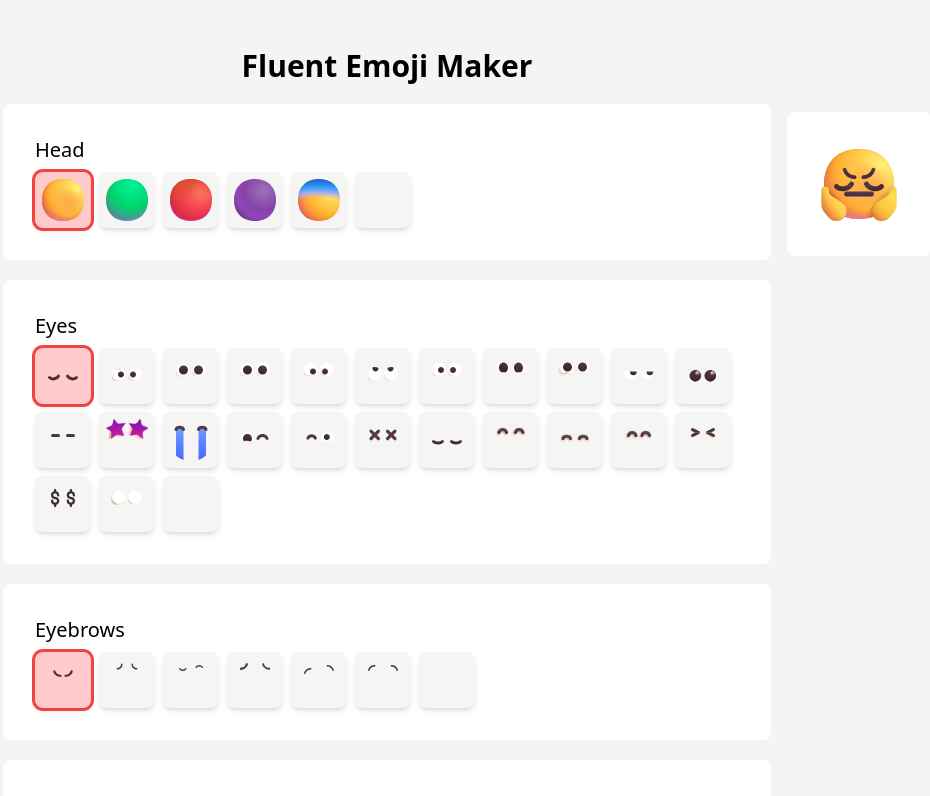
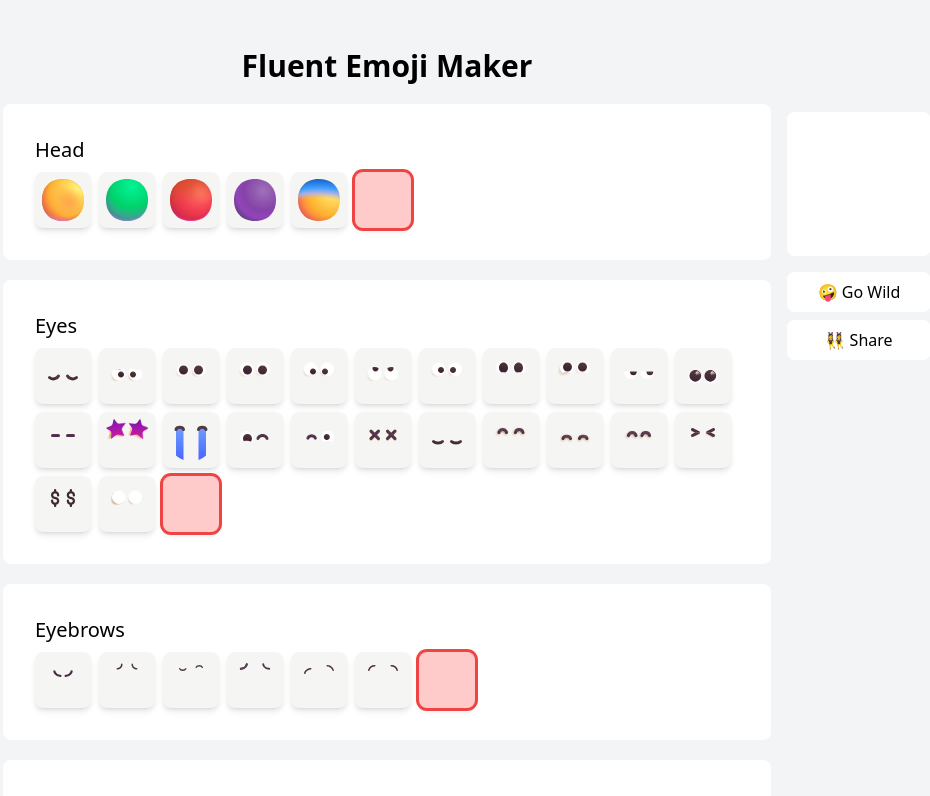
Before and after one commit to whexy/fluent-emoji, a React (Vite) app: page / in a window 1280 px wide. Shown: the top 796 px of the page, without its empty margins (173-1103 px from the left). Built offline with nearby package versions, Linux system fonts and the light colour scheme.

Commit message:
feat: share

```diff
--- a/package.json
+++ b/package.json
@@ -9,7 +9,9 @@
         "preview": "vite preview"
     },
     "dependencies": {
+        "@types/react-copy-to-clipboard": "^5.0.4",
         "react": "^18.2.0",
+        "react-copy-to-clipboard": "^5.1.0",
         "react-dom": "^18.2.0"
     },
     "devDependencies": {
--- a/src/App.tsx
+++ b/src/App.tsx
@@ -1,4 +1,5 @@
-import { useState } from 'react';
+import { useEffect, useState } from 'react';
+import { CopyToClipboard } from 'react-copy-to-clipboard';
 
 const assets = import.meta.glob('./assets/**/*.svg', {
   as: 'url',
@@ -59,11 +60,44 @@ function App() {
     }
   }
 
-  const [eyes, setEyes] = useState<number>(0);
-  const [head, setHead] = useState<number>(0);
-  const [eyebrows, setEyebrows] = useState<number>(0);
-  const [mouth, setMouth] = useState<number>(0);
-  const [details, setDetails] = useState<number>(0);
+  const [eyes, setEyes] = useState<number>(-1);
+  const [head, setHead] = useState<number>(-1);
+  const [eyebrows, setEyebrows] = useState<number>(-1);
+  const [mouth, setMouth] = useState<number>(-1);
+  const [details, setDetails] = useState<number>(-1);
+
+  useEffect(() => {
+    const params = new URLSearchParams(window.location.search);
+    const getInt = (s: string) => parseInt(params.get(s) || '-1');
+
+    setEyes(getInt('eyes'));
+    setHead(getInt('head'));
+    setEyebrows(getInt('eyebrows'));
+    setMouth(getInt('mouth'));
+    setDetails(getInt('details'));
+    draw();
+  }, []);
+
+  const draw = () => {
+    var canvas = document.getElementById('canvas') as HTMLCanvasElement;
+    const drawElement = (idx: number, gallery: string[]) => {
+      if (idx >= 0) {
+        var image = new Image();
+        image.src = gallery[idx];
+        image.onload = () => {
+          canvas.getContext('2d')?.drawImage(image, 0, 0, 144, 144);
+        };
+      }
+    };
+    canvas.getContext('2d')?.clearRect(0, 0, canvas.width, canvas.height);
+    drawElement(head, HeadSVGs);
+    drawElement(eyes, EyeSVGs);
+    drawElement(eyebrows, EyeBrowsSVGs);
+    drawElement(mouth, MouthSVGs);
+    drawElement(details, DetailsSVGs);
+  };
+
+  useEffect(() => draw(), [eyes, head, eyebrows, mouth, details]);
 
   const goWild = () => {
     const getRandom = (min: number, max: number) => {
@@ -79,7 +113,7 @@ function App() {
   };
 
   return (
-    <div className="flex justify-center gap-4 bg-gray-100 p-4">
+    <div className="flex items-start justify-center gap-4 bg-gray-100 p-4">
       <div className="max-w-3xl">
         <h1 className="pt-8 text-center text-3xl font-bold">
           Fluent Emoji Maker
@@ -114,45 +148,24 @@ function App() {
           selected={details}
           setSelected={setDetails}
         />
-        <div className="">
+      </div>
+      <div className="sticky top-28 ">
+        <div className="flex-shrink-0 rounded-lg bg-white">
+          <canvas id="canvas" height={144} width={144} />
+        </div>
+        <div className="flex flex-col space-y-2">
           <button
-            className="rounded-lg bg-white px-4 py-2"
+            className="mt-4 rounded-lg bg-white px-4 py-2"
             onClick={() => goWild()}>
-            Go Wild
+            🤪 Go Wild
           </button>
+          <CopyToClipboard
+            text={`${window.location.origin}?eyes=${eyes}&head=${head}&eyebrows=${eyebrows}&mouth=${mouth}&details=${details}`}>
+            <button className="mt-4 rounded-lg bg-white px-4 py-2">
+              👯‍♀️ Share
+            </button>
+          </CopyToClipboard>
         </div>
-      </div>
-      <div className="sticky top-28 h-36 w-36 flex-shrink-0 rounded-lg bg-white">
-        {head >= 0 && (
-          <img
-            src={HeadSVGs[head]}
-            className="absolute top-0 right-0 left-0 bottom-0 m-auto h-20 w-20"
-          />
-        )}
-        {eyes >= 0 && (
-          <img
-            src={EyeSVGs[eyes]}
-            className="absolute top-0 right-0 left-0 bottom-0 m-auto h-20 w-20"
-          />
-        )}
-        {eyebrows >= 0 && (
-          <img
-            src={EyeBrowsSVGs[eyebrows]}
-            className="absolute top-0 right-0 left-0 bottom-0 m-auto h-20 w-20"
-          />
-        )}
-        {mouth >= 0 && (
-          <img
-            src={MouthSVGs[mouth]}
-            className="absolute top-0 right-0 left-0 bottom-0 m-auto h-20 w-20"
-          />
-        )}
-        {details >= 0 && (
-          <img
-            src={DetailsSVGs[details]}
-            className="absolute top-0 right-0 left-0 bottom-0 m-auto h-20 w-20"
-          />
-        )}
       </div>
     </div>
   );
```
Also changed, not shown: 1 other file (tests, documents, lock files or other folders).
